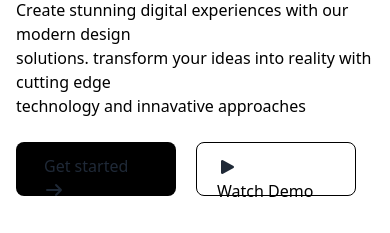
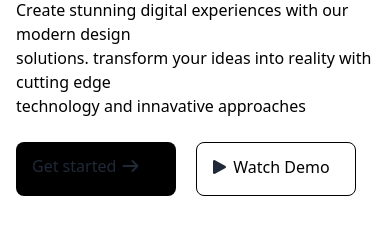
Before and after one commit to 11111Asif/biswas-academy-design, a plain HTML site: page index.html in a window 390 px wide. Shown: the part 579-812 px from the top of the page. Drawn offline with nearby package versions, Linux system fonts and the light colour scheme.

Commit message:
added to recap

```diff
--- a/index.html
+++ b/index.html
@@ -43,12 +43,12 @@
                             ideas into reality with cutting edge<br /> technology and innavative approaches
                         </p>
                         <div class="flex gap-5">
-                            <div class="lg:w-[180px] w-[160px] h-[54px] bg-black rounded-lg lg:py-3 lg:px-9 py-3 px-7">
+                            <div class="lg:w-[180px] w-[160px] h-[54px] bg-black rounded-lg lg:py-3 lg:px-9 py-3 px-4">
                                 <button class=" text-width">Get started</button>
                                 <i class="fa-solid fa-arrow-right "></i>
                             </div>
                             <div
-                                class="border bg-[#ffffff] lg:w-[180px] w-[160px] h-[54px] border-black rounded-lg lg:py-3 lg:px-7 py-3 px-5">
+                                class="border bg-[#ffffff] lg:w-[180px] w-[160px] h-[54px] border-black rounded-lg lg:py-3 lg:px-7 py-3 px-3">
                                 <i class="fa-solid fa-play"></i>
                                 <button class="text-black">Watch Demo</button>
                             </div>
```
